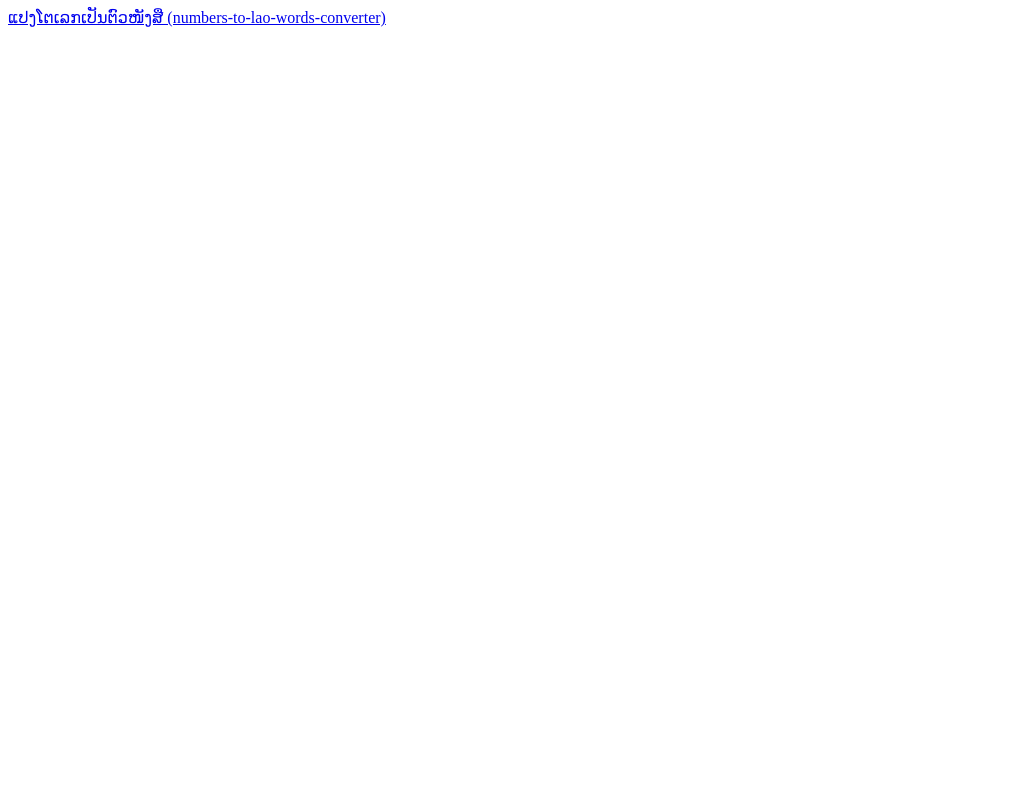
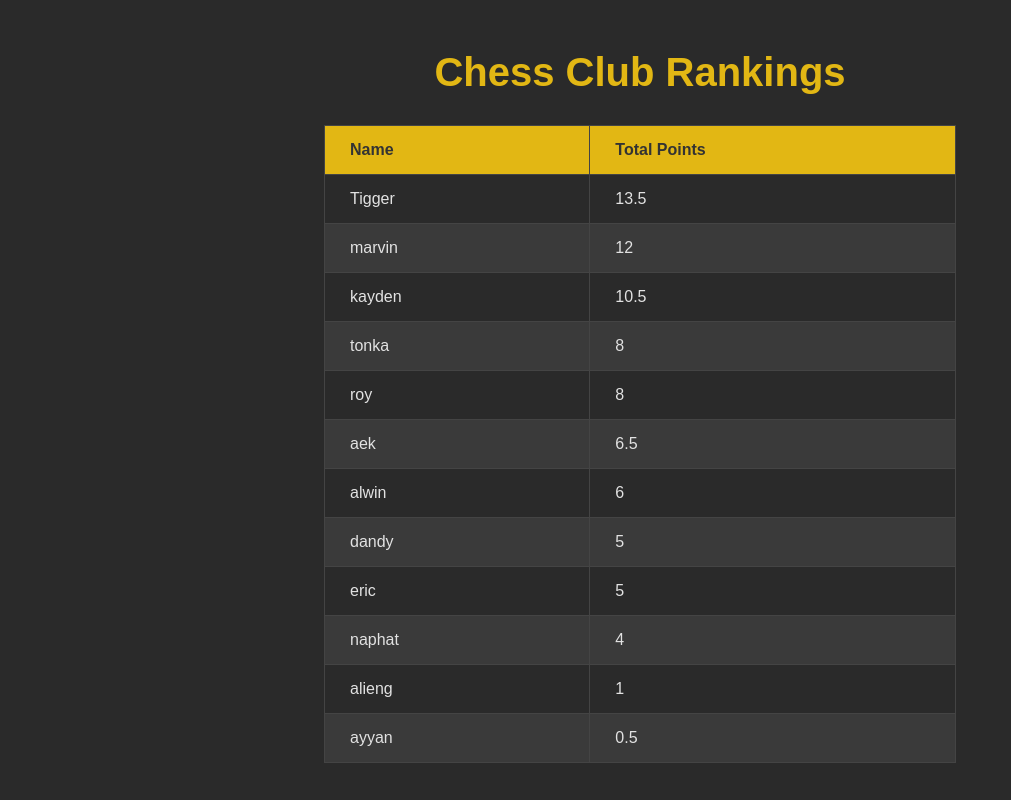
Before and after one commit to VictorXypCh/victorxypch.github.io, a plain HTML site: page index.html in a window 1280 px wide. Shown: the whole page, without its empty margins (0-1011 px from the left). Drawn offline with Linux system fonts and the light colour scheme.

Commit message:
chess club ranking

```diff
--- a/index.html
+++ b/index.html
@@ -3,10 +3,99 @@
 <head>
     <meta charset="UTF-8">
     <meta name="viewport" content="width=device-width, initial-scale=1.0">
-    <title>Victor Xyp Ch</title>
+    <title>Chess Club Rankings</title>
+<style>
+        body {
+            font-family: Arial, sans-serif;
+            background-color: #2a2a2a;
+            color: #e2e2e2;
+            text-align: center;
+            margin-top: 50px;
+        }
+
+        h1 {
+            color: #e2b714;
+            font-size: 2.5em;
+            margin-bottom: 30px;
+            font-weight: bold;
+        }
+
+        table {
+            width: 100%;
+            margin: 0 auto;
+            border-collapse: collapse;
+        }
+
+
+        /* Media query for desktops and larger screens */
+        @media (min-width: 768px) {
+            table {
+                width: 50%;  /* 50% width on larger screens */
+            }
+        }
+
+        table, th, td {
+            border: 1px solid #444;
+        }
+
+        th, td {
+            padding: 15px 25px;
+            text-align: left;
+        }
+
+        th {
+            background-color: #e2b714;
+            color: #333;
+        }
+
+        tr:nth-child(even) {
+            background-color: #3a3a3a;
+        }
+
+        tr:hover {
+            background-color: #505050;
+        }
+    </style>
 </head>
 <body>
-    <a href="numbers-to-lao-words-converter/">ແປງໂຕເລກເປັນຕົວໜັງສື (numbers-to-lao-words-converter)</a>
+    <h1>Chess Club Rankings</h1>
+    <table>
+        <thead>
+            <tr>
+                <th>Name</th>
+                <th>Total Points</th>
+            </tr>
+        </thead>
+        <tbody id="playersTable">
+            <!-- Data will be populated here by JavaScript -->
+        </tbody>
+    </table>
 
+    <script>
+  var playersData = [
+            {"name": "Tigger", "total": 13.5},
+            {"name": "marvin", "total": 12},
+            {"name": "kayden", "total": 10.5},
+            {"name": "tonka", "total": 8},
+            {"name": "roy", "total": 8},
+            {"name": "aek", "total": 6.5},
+            {"name": "alwin", "total": 6},
+            {"name": "dandy", "total": 5},
+            {"name": "eric", "total": 5},
+            {"name": "naphat", "total": 4},
+            {"name": "alieng", "total": 1},
+            {"name": "ayyan", "total": 0.5}
+        ];
+
+        var tableBody = document.getElementById('playersTable');
+
+        for (var i = 0; i < playersData.length; i++) {
+            var row = tableBody.insertRow();
+            var cell1 = row.insertCell(0);
+            var cell2 = row.insertCell(1);
+            cell1.innerHTML = playersData[i].name;
+            cell2.innerHTML = playersData[i].total;
+        }
+    </script>
 </body>
 </html>
```
